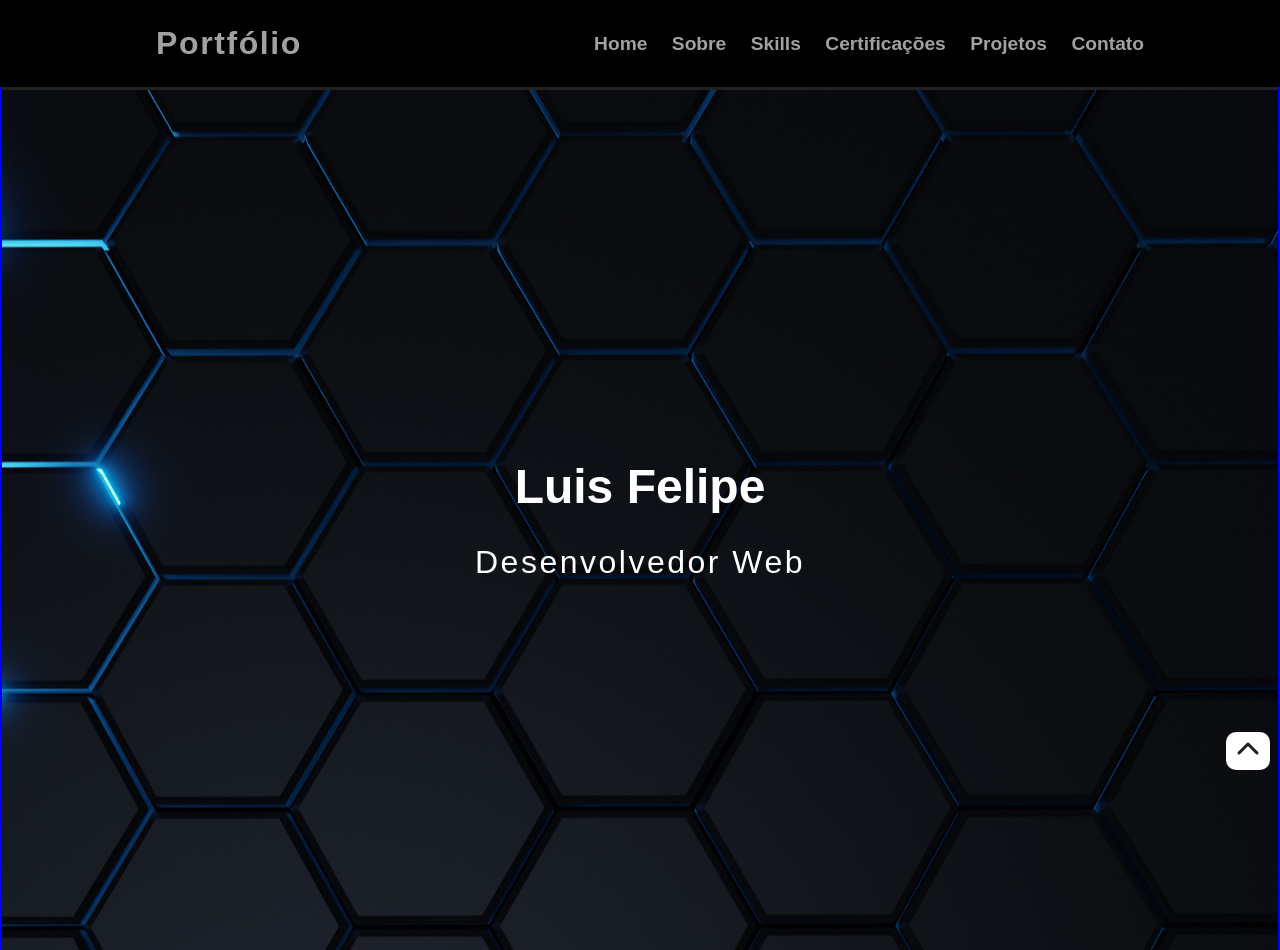
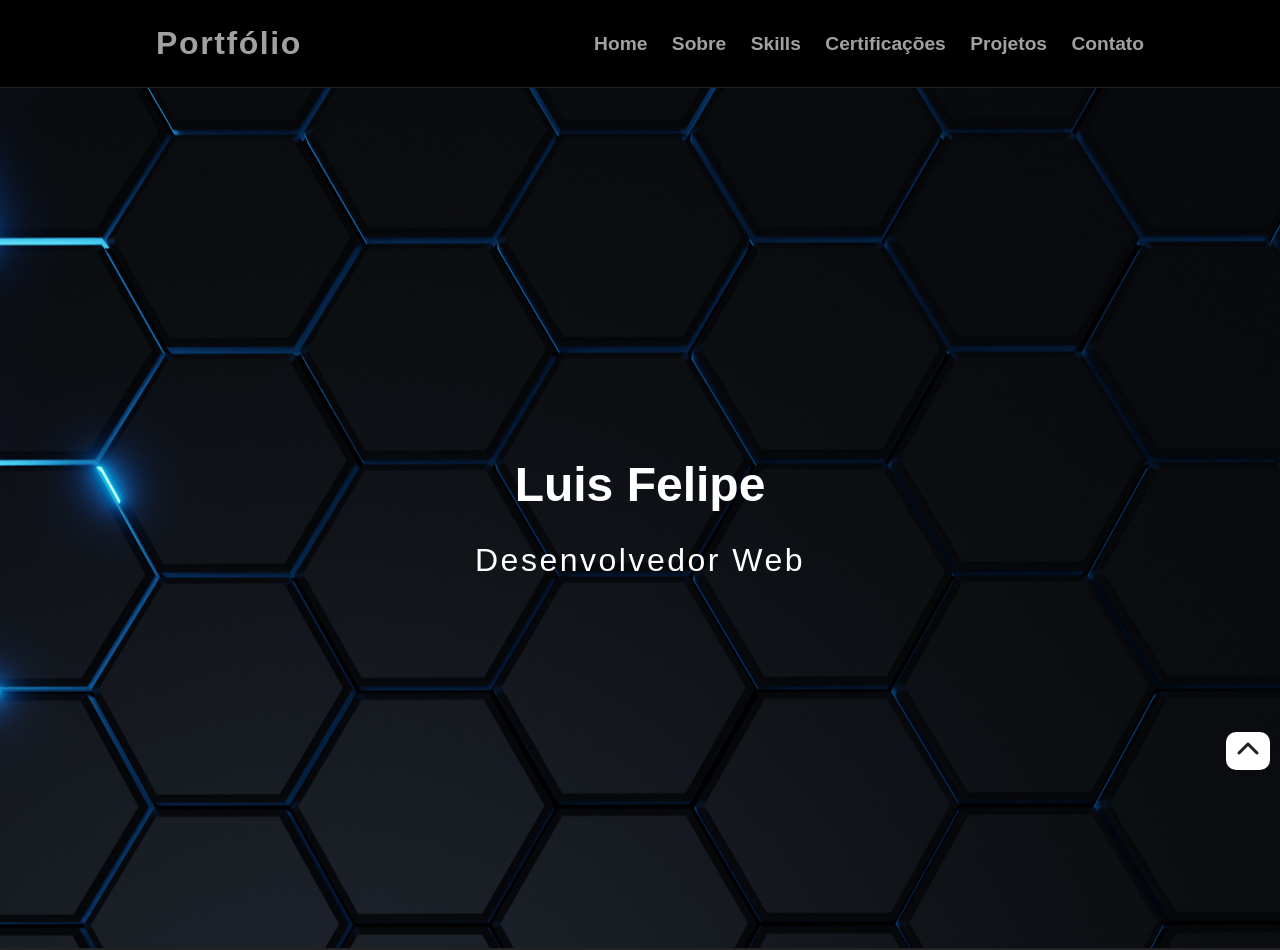
Before and after one commit to luissouzadeveloper/portfolio, a plain HTML site: page index.html in a window 1280 px wide. Shown: the top 950 px of the page. Drawn offline with Linux system fonts and the light colour scheme.

Commit message:
Remoção de uma linha desnecessária.

```diff
--- a/css/estilos.css
+++ b/css/estilos.css
@@ -108,11 +108,6 @@ body{
 
 .espaco{
     height: 11vh;
-}
-
-/* Principal */
-main{
-    border: 2px solid blue;
 }
 
 /* Formatações globais */
```
